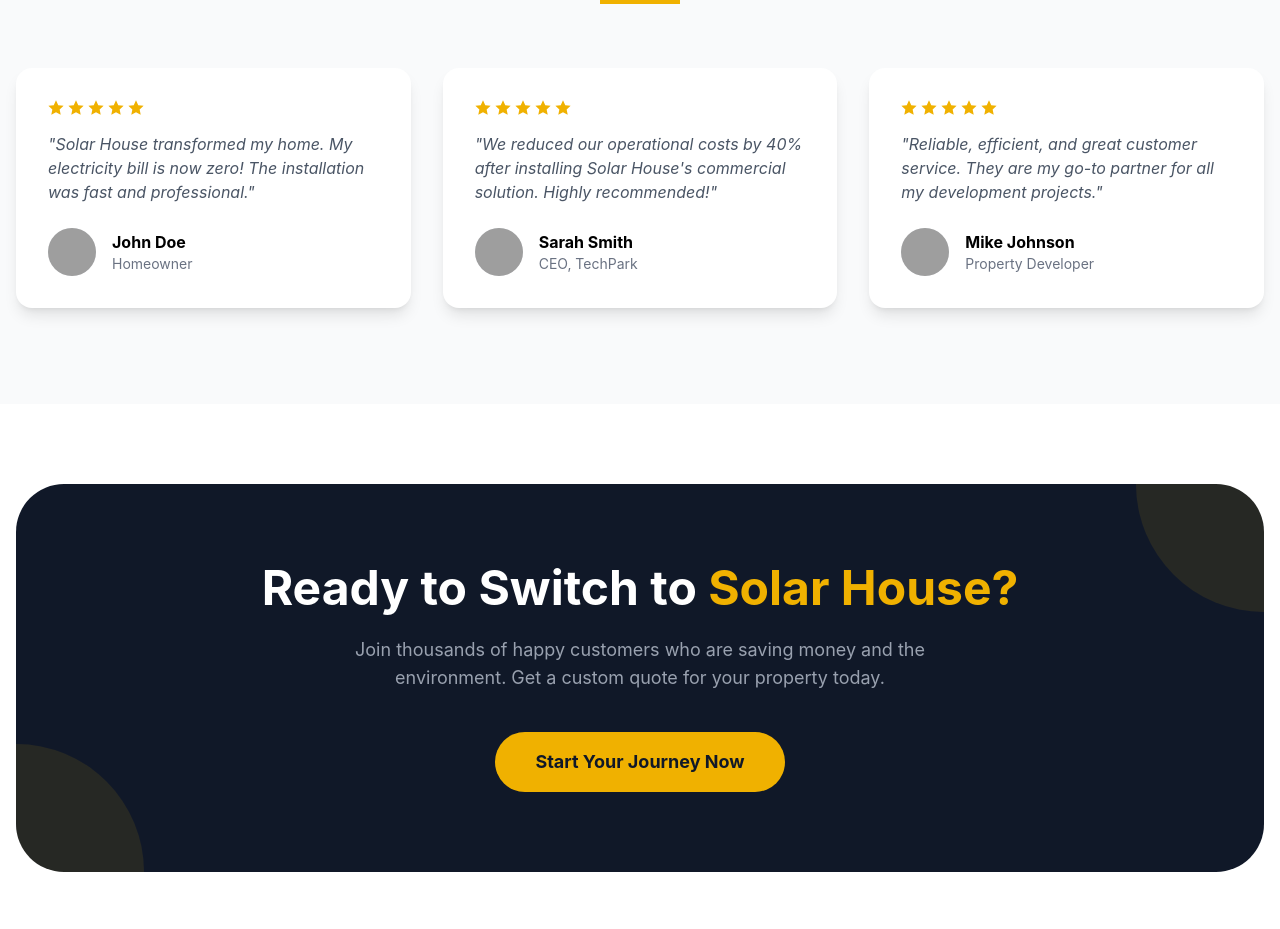
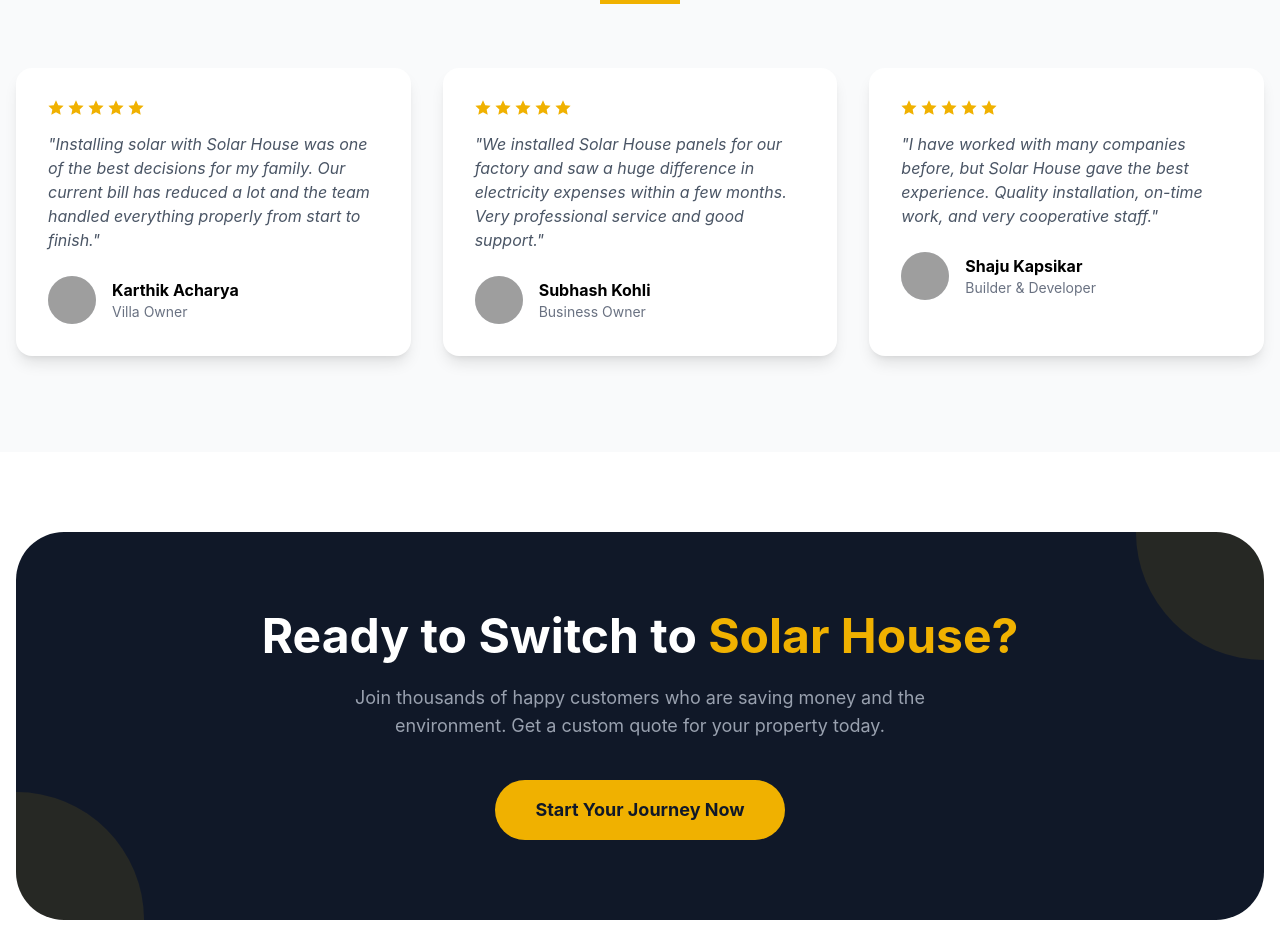
Before and after one commit to dev-abhisheksh/SolarPower, a React (Vite) app in the folder client/: page / in a window 1280 px wide. Shown: the part 2280-3209 px from the top of the page. Built offline with nearby package versions, Linux system fonts and the light colour scheme; grey boxes are pictures that could not be loaded.

Commit message:
feat: implement Home and Contact pages with interactive UI and form submission logic

```diff
--- a/client/src/pages/Contact.jsx
+++ b/client/src/pages/Contact.jsx
@@ -185,7 +185,7 @@
                     { icon: <RiMapPinLine />, title: "Visit Us", content: "Dukle Heaven at Shop No. 5, Block 1, ST Inez, Panjim, Goa" },
                     { icon: <RiPhoneLine />, title: "Aman R Dubey", content: "+91 7219730511" },
                     { icon: <RiPhoneLine />, title: "Reshma Naik", content: "+91 77190 39958" },
-                    { icon: <RiMailLine />, title: "Email Us", content: "info@solarnova.com" },
+                    { icon: <RiMailLine />, title: "Email Us", content: "Solarhouse.goa@gmail.com" },
                     { icon: <RiTimeLine />, title: "Working Hours", content: "Mon - Sat: 9:00 AM - 6:00 PM" }
                   ].map((item, i) => (
                     <div key={i} className="flex gap-4">
@@ -204,13 +204,14 @@
               {/* Map Placeholder */}
               <div className="bg-gray-200 dark:bg-gray-800 h-64 rounded-[2rem] overflow-hidden">
                 <iframe
-                  src="https://www.google.com/maps/embed?pb=!1m18!1m12!1m3!1d3153.83543450937!2d-122.4194155!3d37.7749295!2m3!1f0!2f0!3f0!3m2!1i1024!2i768!4f13.1!3m3!1m2!1s0x8085809c6c8f4459%3A0xb10ed659b5006b!2sSan%20Francisco%2C%20CA!5e0!3m2!1sen!2sus!4v1652873456789!5m2!1sen!2sus"
+                  src="https://www.google.com/maps/embed?pb=!1m18!1m12!1m3!1d3845.487!2d73.8278!3d15.4909!2m3!1f0!2f0!3f0!3m2!1i1024!2i768!4f13.1!3m3!1m2!1s0x3bbfc0a3a!2sDukle%20Heaven%2C%20ST%20Inez%2C%20Panjim%2C%20Goa!5e0!3m2!1sen!2sin!4v1700000000000!5m2!1sen!2sin"
                   width="100%"
                   height="100%"
                   style={{ border: 0 }}
                   allowFullScreen=""
                   loading="lazy"
-                  title="map"
+                  referrerPolicy="no-referrer-when-downgrade"
+                  title="Solar House - Dukle Heaven, ST Inez, Panjim, Goa"
                 ></iframe>
               </div>
             </motion.div>
--- a/client/src/pages/Home.jsx
+++ b/client/src/pages/Home.jsx
@@ -208,9 +208,21 @@
 
           <div className="grid grid-cols-1 md:grid-cols-3 gap-8">
             {[
-              { name: "John Doe", role: "Homeowner", text: "Solar House transformed my home. My electricity bill is now zero! The installation was fast and professional." },
-              { name: "Sarah Smith", role: "CEO, TechPark", text: "We reduced our operational costs by 40% after installing Solar House's commercial solution. Highly recommended!" },
-              { name: "Mike Johnson", role: "Property Developer", text: "Reliable, efficient, and great customer service. They are my go-to partner for all my development projects." }
+              {
+                name: "Karthik Acharya",
+                role: "Villa Owner",
+                text: "Installing solar with Solar House was one of the best decisions for my family. Our current bill has reduced a lot and the team handled everything properly from start to finish."
+              },
+              {
+                name: "Subhash Kohli",
+                role: "Business Owner",
+                text: "We installed Solar House panels for our factory and saw a huge difference in electricity expenses within a few months. Very professional service and good support."
+              },
+              {
+                name: "Shaju Kapsikar",
+                role: "Builder & Developer",
+                text: "I have worked with many companies before, but Solar House gave the best experience. Quality installation, on-time work, and very cooperative staff."
+              }
             ].map((t, i) => (
               <motion.div
                 key={i}
```
